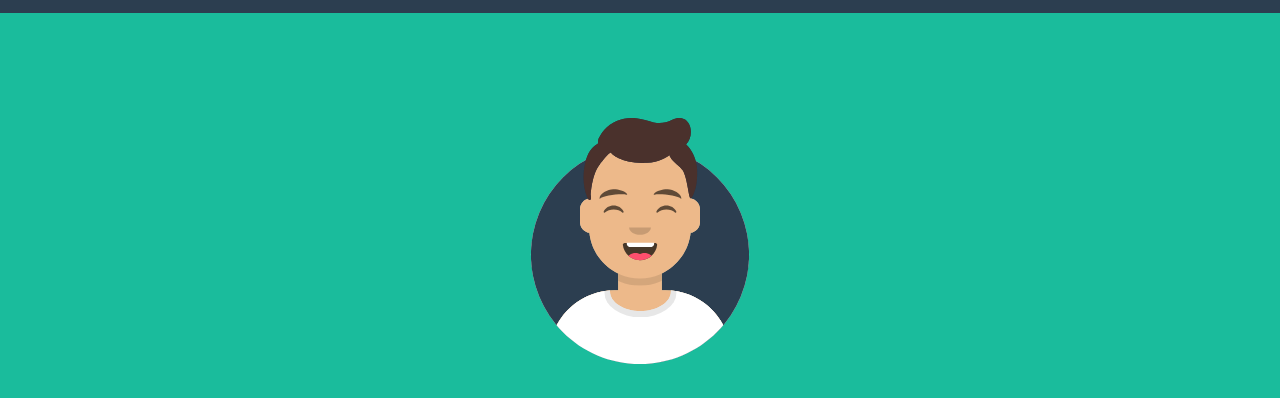
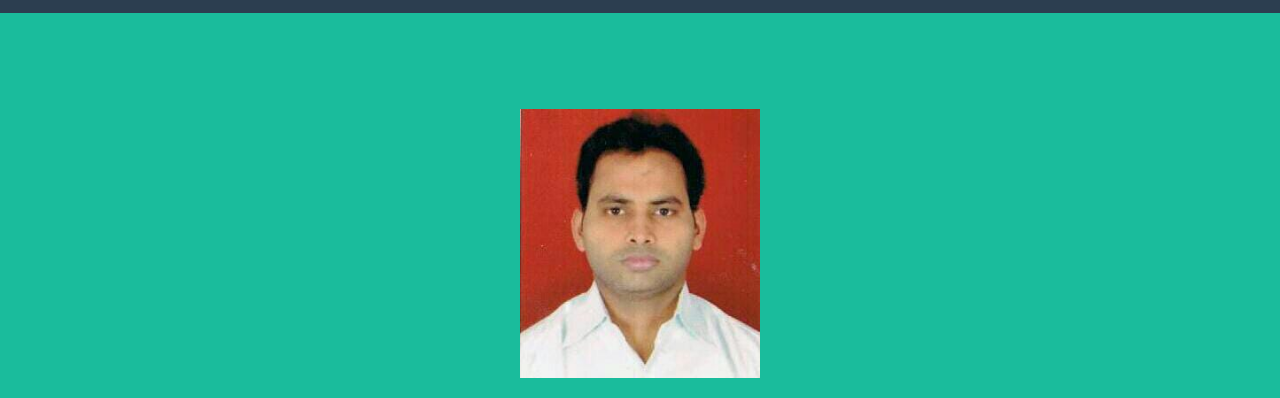
Before and after one commit to reeteshc/reetesh-portfolio, a plain HTML site: page index.html in a window 1280 px wide. Shown: the part 91-489 px from the top of the page. Drawn offline with nearby package versions, Linux system fonts and the light colour scheme.

Commit message:
Added New Image1

```diff
--- a/index.html
+++ b/index.html
@@ -38,7 +38,7 @@
         <header class="masthead bg-primary text-white text-center">
             <div class="container d-flex align-items-center flex-column">
                 <!-- Masthead Avatar Image-->
-                <img class="masthead-avatar mb-5" src="assets/img/avataaars.svg" alt="..." />
+                <img class="masthead-avatar mb-5" src="assets/img/Reetesh.jpeg" alt="..." />
                 <!-- Masthead Heading-->
                 <h1 class="masthead-heading text-uppercase mb-0">
                     <a href="https://bit.ly/tws-junoon" style="text-decoration: none; color: inherit;">
```
